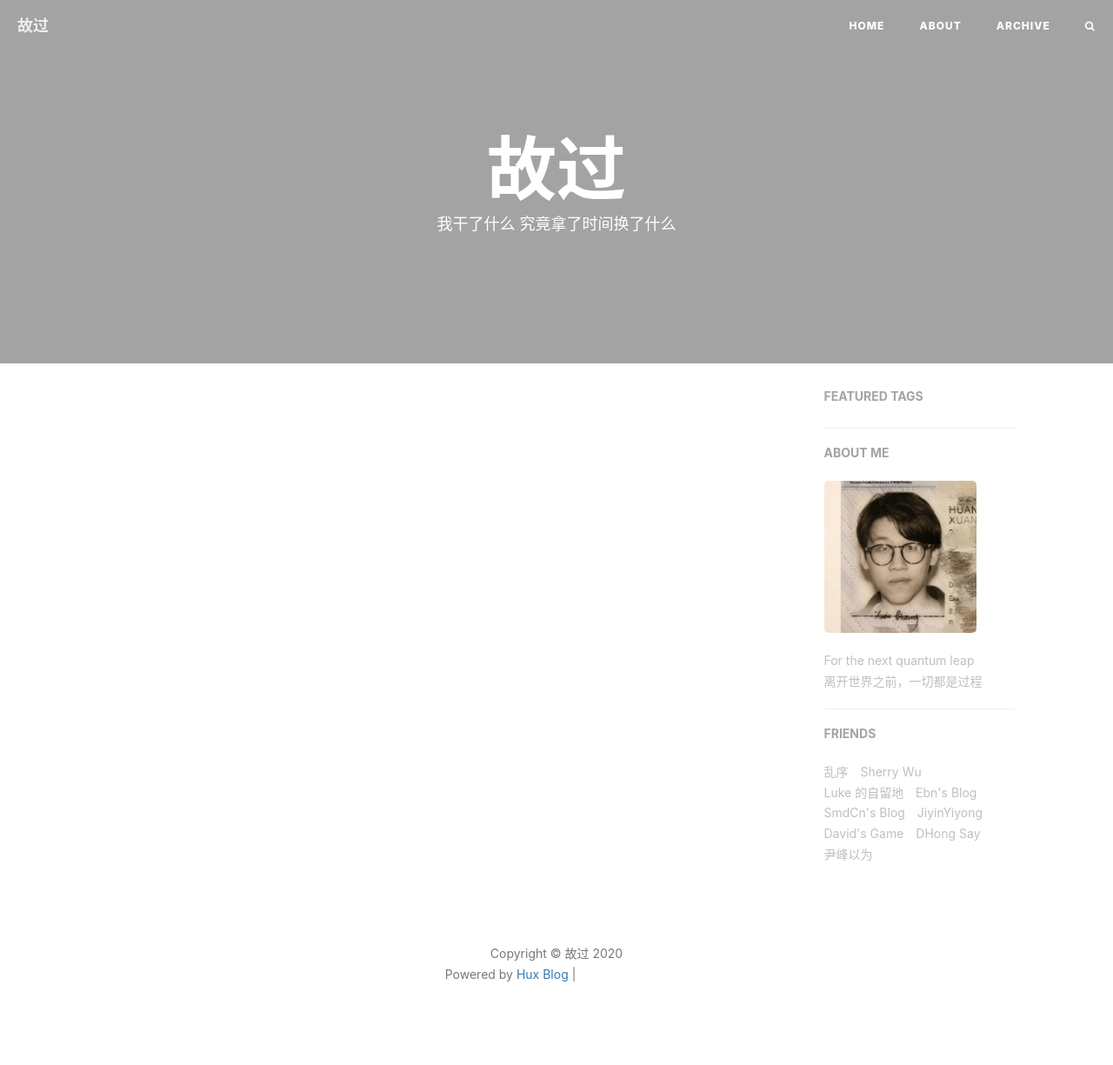
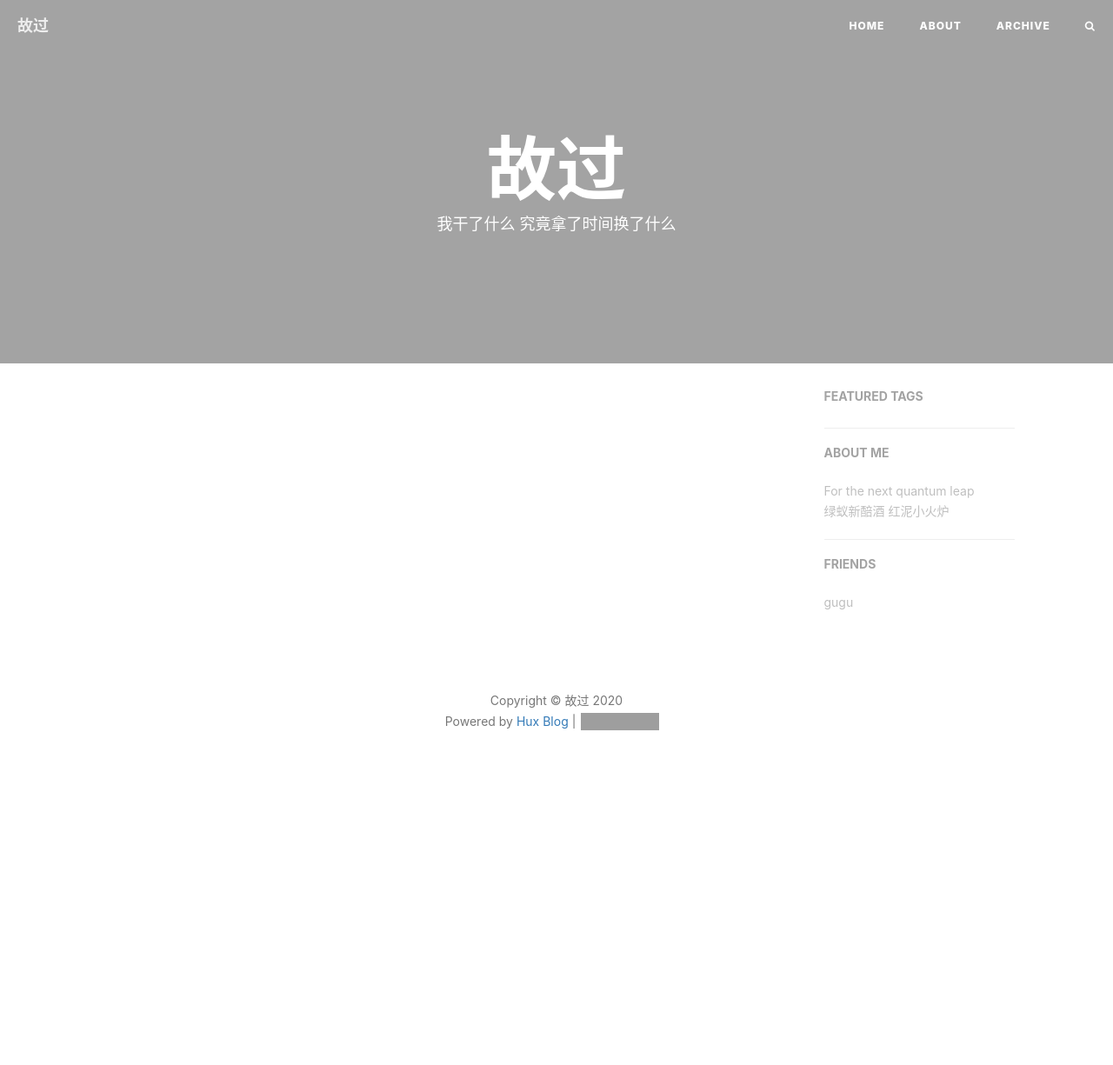
Before and after one commit to dsakhdkas/dsakhdkas.github.io, a Jekyll site: the page built from index.html, in a window 1280 px wide. Shown: the whole page at 87% size. Built offline with Jekyll 4.4.1, drawn with Linux system fonts in a browser that asks for light colours; nearby versions of some CDN libraries; the list of posts is cut into pages by our own code; comment, search, counter and statistics services are not loaded; after the commit the page ends 934 px from its top, so only the background shows below that; grey boxes are pictures that could not be loaded.

Commit message:
Update _config.yml

```diff
--- a/_config.yml
+++ b/_config.yml
@@ -59,7 +59,7 @@
 
 
 # Disqus settings
-disqus_username: hux
+disqus_username: 故过
 
 # Netease settings
 netease_comment: false
@@ -71,15 +71,15 @@
 # ba_track_id: [your track id]
 
 # Google Analytics
-ga_track_id: 'UA-49627206-1'            # Format: UA-xxxxxx-xx
-ga_domain: huangxuan.me
+#ga_track_id: 'UA-49627206-1'            # Format: UA-xxxxxx-xx
+#ga_domain: huangxuan.me
 
 
 
 # Sidebar settings
 sidebar: true                           # whether or not using Sidebar.
-sidebar-about-description: "For the next quantum leap<br>离开世界之前，一切都是过程"
-sidebar-avatar: /img/avatar-hux-ny.jpg      # use absolute URL, seeing it's used in both `/` and `/about/`
+sidebar-about-description: "For the next quantum leap<br>绿蚁新醅酒 红泥小火炉"
+sidebar-avatar:       # use absolute URL, seeing it's used in both `/` and `/about/`
 
 
 
@@ -102,35 +102,9 @@
 
 # Friends
 friends: [
-    {
-    #     title: "Su",
-    #     href: "http://su.gallery/"
-    # },{
-        title: "乱序",
-        href: "http://mida.re/"
-    },{
-        title: "Sherry Wu",
-        href: "https://xuechundesign.github.io"
-    },{
-        title: "Luke 的自留地",
-        href: "http://hmqk1995.github.io"
-    },{
-        title: "Ebn's Blog",
-        href: "http://ebnbin.com/"
-    },{
-        title: "SmdCn's Blog",
-        href: "http://blog.smdcn.net"
-    },{
-        title: "JiyinYiyong",
-        href: "http://tiye.me/"
-    },{
-        title: "David's Game",
-        href: "https://www.ruoyaowu.com/"
-    },{
-        title: "DHong Say",
-        href: "http://dhong.co"
-    },{
-        title: "尹峰以为",
-        href: "http://ingf.github.io/"
+   {
+        title: "gugu",
+        href: "https://blog.csdn.net/yu25_21_5"
     }
+
 ]
```
